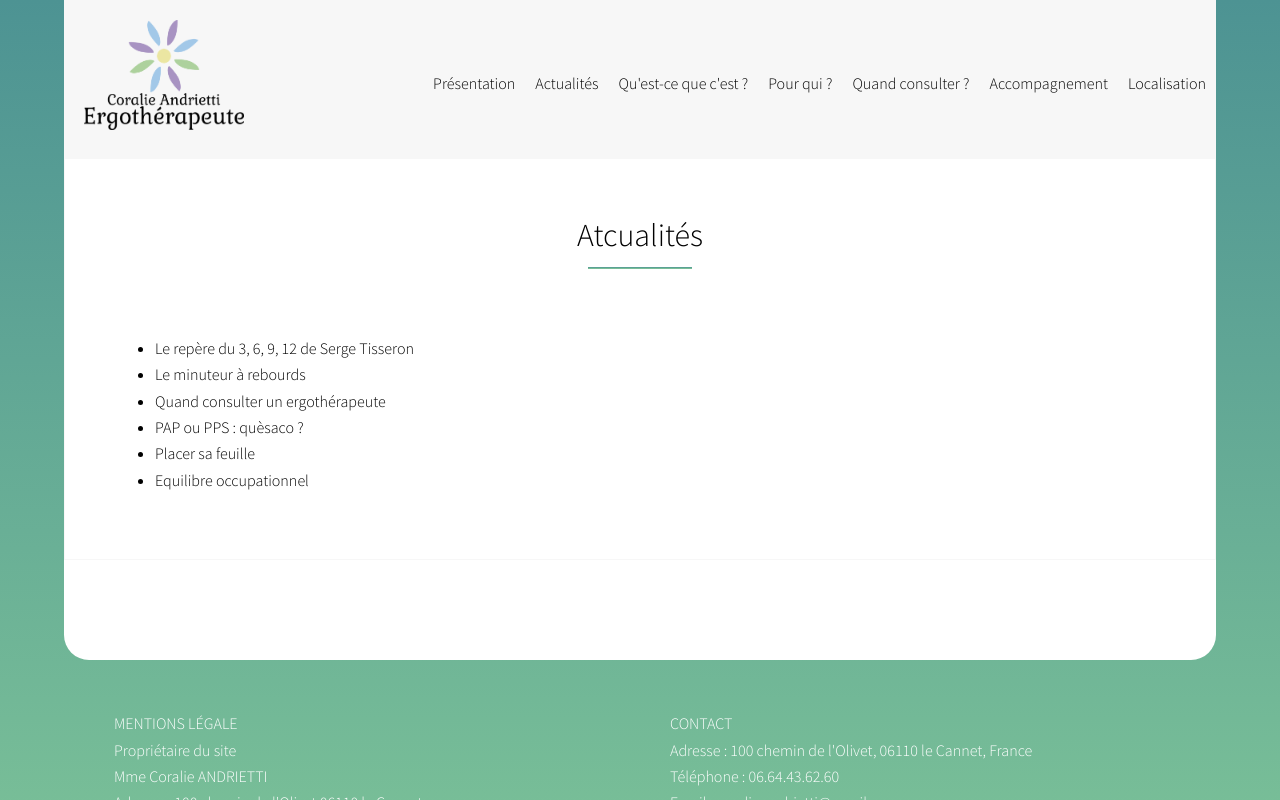
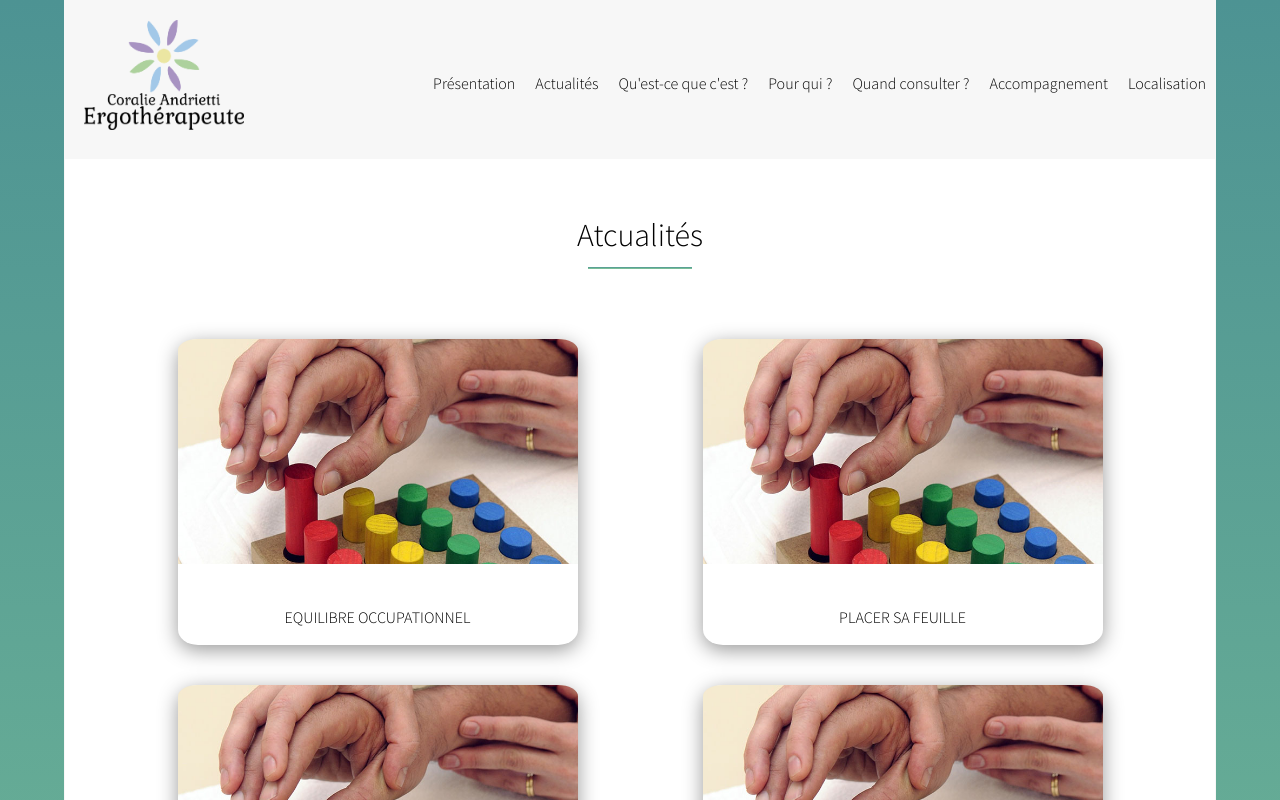
Before and after one commit to kev0629/coralie-andrietti-ergo, a Next.js app: page /actu in a window 1280 px wide. Shown: the top 800 px of the page. Built offline with nearby package versions, Linux system fonts and the light colour scheme.

Commit message:
prepared card for articles

```diff
--- /dev/null
+++ b/component/Card.js
@@ -0,0 +1,71 @@
+import React from 'react'
+import Image from 'next/image'
+import articles from '../pages/api/articles'
+
+
+
+export default function Card(props) {
+    return (
+        <div>
+            <div className="card">
+                {/* Image à la une */}
+                <div className="card-image">
+                    {/* <img src="https://damienflandrin.fr/storage/tutoriel-realiser-une-carte-en-css/card-image.jpg" alt="Image" /> */}
+                    <Image src={props.img} alt='ímg' placeholder='blur' />
+                </div>
+                {/* Fin de l'image à la une  */}
+
+                {/* <!-- Corp de notre carte --> */}
+                <div className="card-body">
+
+                    {/* <!-- Date de publication de l'article--> */}
+                    <div className="card-date">
+                        <time>{props.date}</time>
+                    </div>
+
+                    {/* <!-- Titre de l'article --> */}
+                    <div className="card-title">
+                        <div style={{fontWeight:300}}>{props.title}</div>
+                    </div>
+                    {/* <!-- Extrait de l'article --> */}
+                    {/* <div className="card-excerpt">
+                        <p> Lorem ipsum dolor sit amet, consectetur adipisicing elit. Aliquam voluptatibus autem consectetur voluptate facere at, omnis ab optio placeat officiis! Animi modi harum enim quia veniam consectetur unde autem inventore.</p>
+                    </div> */}
+
+                </div>
+                {/* <!-- Fin du corp de notre carte --> */}
+            </div>
+        </div>
+
+    )
+}
+
+
+
+{/* <div className="card">
+    <a href="https://www.damienflandrin.fr/blog/post/#">
+        <!-- Image à la une -->
+        <div className="card-image"><img src="https://damienflandrin.fr/storage/tutoriel-realiser-une-carte-en-css/card-image.jpg" alt="Orange" /></div>
+        <!-- Fin de l'image à la une -->
+
+        <!-- Corp de notre carte -->
+        <div className="card-body">
+
+            <!-- Date de publication de l'article-->
+            <div className="card-date">
+                <time>20 Novembre 1992</time>
+            </div>
+
+            <!-- Titre de l'article -->
+            <div className="card-title">
+                <h3>Lorem Ipsum</h3>
+            </div>
+            <!-- Extrait de l'article -->
+            <div className="card-excerpt">
+                <p> Lorem ipsum dolor sit amet, consectetur adipisicing elit. Aliquam voluptatibus autem consectetur voluptate facere at, omnis ab optio placeat officiis! Animi modi harum enim quia veniam consectetur unde autem inventore.</p>
+            </div>
+
+        </div>
+        <!-- Fin du corp de notre carte -->
+    </a>
+</div> */}
--- a/pages/actu/index.js
+++ b/pages/actu/index.js
@@ -2,17 +2,33 @@ import head from 'next/head'
 import Body from '../../component/Body'
 import Section from '../../component/Section'
 import articles from '../api/articles'
+import Card from '../../component/Card'
+import Image from 'next/image'
 
-URLSearchParams
+import img0 from '/public/pictures/img_when_2.jpg'
+import img1 from '/public/pictures/img_when_2.jpg'
+import img2 from '/public/pictures/img_when_2.jpg'
+import img3 from '/public/pictures/img_when_2.jpg'
+import img4 from '/public/pictures/img_when_2.jpg'
+import img5 from '/public/pictures/img_when_2.jpg'
+
+var news = Object.values(articles)
+news = news.reverse()
 export default function ActuPage() {
     return (
         <Body>
             <Section title='Atcualités'>
-                <ul>
-                    {articles.map((post)=>(
-                <li key={post.id}>{post.title}</li>
+            <div className='centered-content'>
+             <div className="g1-1-r2">
+                    {news.map((post)=>(
+                        // console.log(post)
+                <div key={post.id} style={{margin:20}}>
+                    {console.log(post.imgPath)}
+                    <Card title={post.title} date={post.date} img={img0}/>
+                </div>
                 ))}
-                </ul>
+               </div>
+            </div>
             </Section>
         </Body>
     )}
--- a/pages/api/articles.json
+++ b/pages/api/articles.json
@@ -3,36 +3,42 @@
         "id":1,
         "path":"/le_repere_des_3",
         "title":"Le repère du 3, 6, 9, 12 de Serge Tisseron",
+        "imgPath":"'/public/pictures/img_when_2.jpg'",
         "body":""
     },
     {"userId" : 1,
         "id":2,
         "path":"/timer",
         "title":"Le minuteur à rebourds",
+        "imgPath":"img0",
         "body":"<div><b>test</b></div>"
     },
     {"userId" : 1,
         "id":3,
         "path":"/quand_consulter",
         "title":"Quand consulter un ergothérapeute",
+        "imgPath":"img0",
         "body":"<div><b>test</b></div>"
     },
     {"userId" : 1,
         "id":4,
         "path":"/pap_pps",
         "title":"PAP ou PPS : quèsaco ?",
+        "imgPath":"img0",
         "body":"<div><b>test</b></div>"
     },
     {"userId" : 1,
         "id":5,
         "path":"/placer_sa_feuille",
         "title":"Placer sa feuille",
+        "imgPath":"img0",
         "body":"<div><b>test</b></div>"
     },
     {"userId" : 1,
         "id":6,
         "path":"/equilibre_occupationnel",
         "title":"Equilibre occupationnel",
+        "imgPath":"img0",
         "body":"<div><b>test</b></div>"
     }
 
--- a/pages/index.js
+++ b/pages/index.js
@@ -13,8 +13,10 @@ import News from '../component/News'
 import {Client} from '@notionhq/client'
 
 
+
+
 export default function Home({datas}) {
-  console.log(datas)
+  // console.log(href.substring(this.href.lastIndexOf('/') + 1))
   return (
     <div >
       <Head>
@@ -52,6 +54,7 @@ export default function Home({datas}) {
   )
 }
 
+
 export async function getStaticProps (){
   const notion = new Client({ auth: process.env.NOTION_API_KEY });
   const databaseId = process.env.DATABASE_ID;
--- a/styles/globals.css
+++ b/styles/globals.css
@@ -233,3 +233,56 @@ a {
     color: #4D9393;
   }
 }
+
+.card {
+  width: 400px; /*1*/
+  margin: 0px auto; /*2*/
+  background-color: white; /*3*/
+  box-shadow: 0px 5px 20px #999; /*4*/
+  border-radius: 5%;
+}
+
+.card:hover {
+  box-shadow: 0px 20px 50px #999; /*4*/
+}
+.card-image {
+  height: 250px;/*1*/
+  position: relative;/*2*/
+  overflow: hidden;/*3*/
+}
+.card-image img {
+  width: 150%;/*4*/
+    /*5 - Méthode de centrage en fonction de la taille de l'image */
+  /* position: absolute; */
+  top: 50%;
+  left: 50%;
+  border-radius: 5% 5% 0 0;
+  /* transform: translate(-50%, -50%); */
+  /* filter: grayscale(1);6 */
+    /*7 - Transition */
+  transition-property: filter width;
+  transition-duration: .3s;
+  transition-timing-function: ease;
+}
+.card-body {
+  text-align:center;  /*1*/
+padding: 15px 20px; /*2*/
+box-sizing: border-box; /*3*/
+}
+.card-date {
+  /* font-family: 'Source Sans Pro', sans-serif; */
+}
+
+/* .card-title, .card-excerpt {
+   /* font-family: 'Playfair Display', serif; */
+
+
+.card-date, .card-title {
+  text-align:center;
+  text-transform:uppercase;
+  font-weight: bold;
+}
+
+.card-date, .card-excerpt {
+  color: #777;
+}
```
Also changed, not shown: component/News.js (+18 -3 lines).
